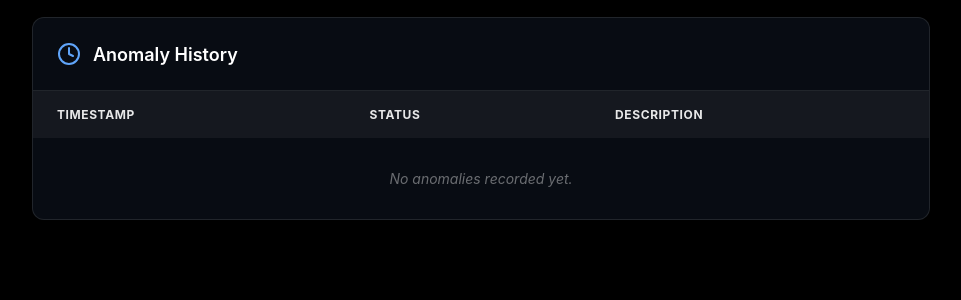
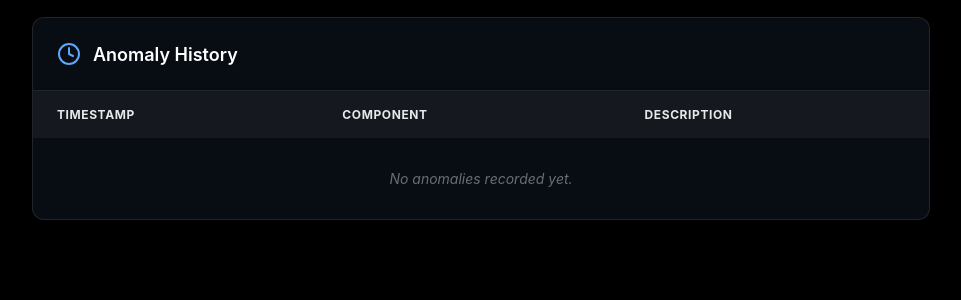
Before and after one commit to aadilsalimm/LogSpy, a Flask app: page / in a window 1280 px wide. Shown: the part 465-765 px from the top of the page, without its empty margins (160-1121 px from the left). Run offline with Flask 3, Linux system fonts and the light colour scheme; parts of the project's set-up code (start-up, migrations or seed data) failed here and were passed over; some libraries are stand-ins or nearby versions.

Commit message:
Classification results are inserted to db. History table in GUI modified to display the component info.

```diff
--- a/app.py
+++ b/app.py
@@ -4,9 +4,11 @@ import webview
 from flask_socketio import SocketIO
 import multiprocessing as mp
 from main import main
+import db_ops as db
 
 app = Flask(__name__)
 socketio = SocketIO(app, async_mode='threading', cors_allowed_origins="*")
+db.connect_db()
 
 @app.route("/")
 def home():
@@ -17,6 +19,7 @@ def get_results():
     while True:
         result = result_queue.get()
         print(f'result from classifier: {result}')
+        db.add_data(result)
         socketio.emit("anomaly_update", result)
 
 
@@ -38,6 +41,7 @@ if __name__ == "__main__":
         webview.start()
     finally:
         print("Window closed - signalling Main-process shut-down...")
+        db.close_db_connection()
         stop_event.set()    # signal main() to shut down gracefully
 
         main_process.join(timeout=8)
--- a/static/script.js
+++ b/static/script.js
@@ -90,9 +90,7 @@ function updateHistory() {
                 ${entry.timestamp ? new Date(entry.timestamp).toLocaleTimeString() : 'N/A'}
             </td>
             <td class="history-td">
-                <span class="history-badge">
-                    <i data-lucide="alert-circle" size="12" style="margin-right:4px"></i> Anomaly
-                </span>
+                ${entry.component || 'N/A'}
             </td>
             <td class="history-td history-reason">
                 ${entry.reason}
--- a/templates/index.html
+++ b/templates/index.html
@@ -86,7 +86,7 @@
                             <thead class="history-thead">
                                 <tr>
                                     <th class="history-th">Timestamp</th>
-                                    <th class="history-th">Status</th>
+                                    <th class="history-th">Component</th>
                                     <th class="history-th">Description</th>
                                 </tr>
                             </thead>
```
